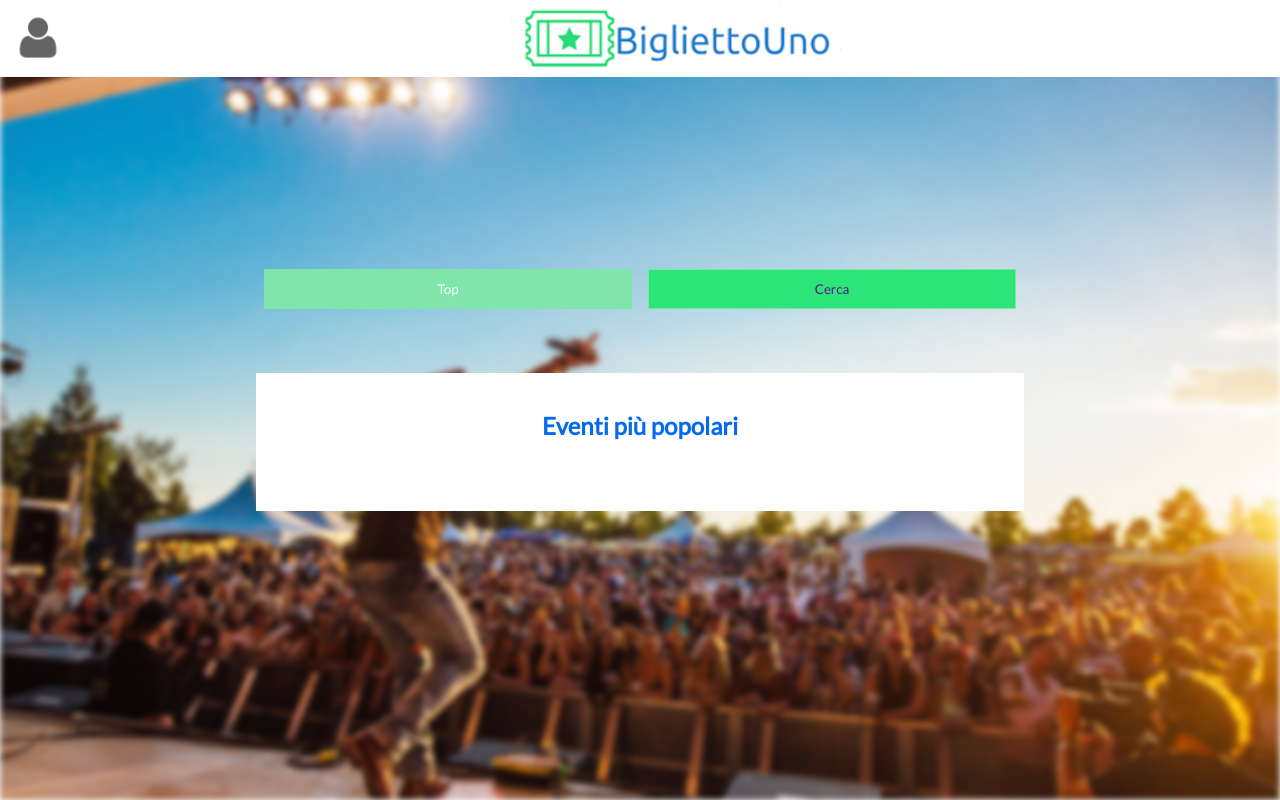
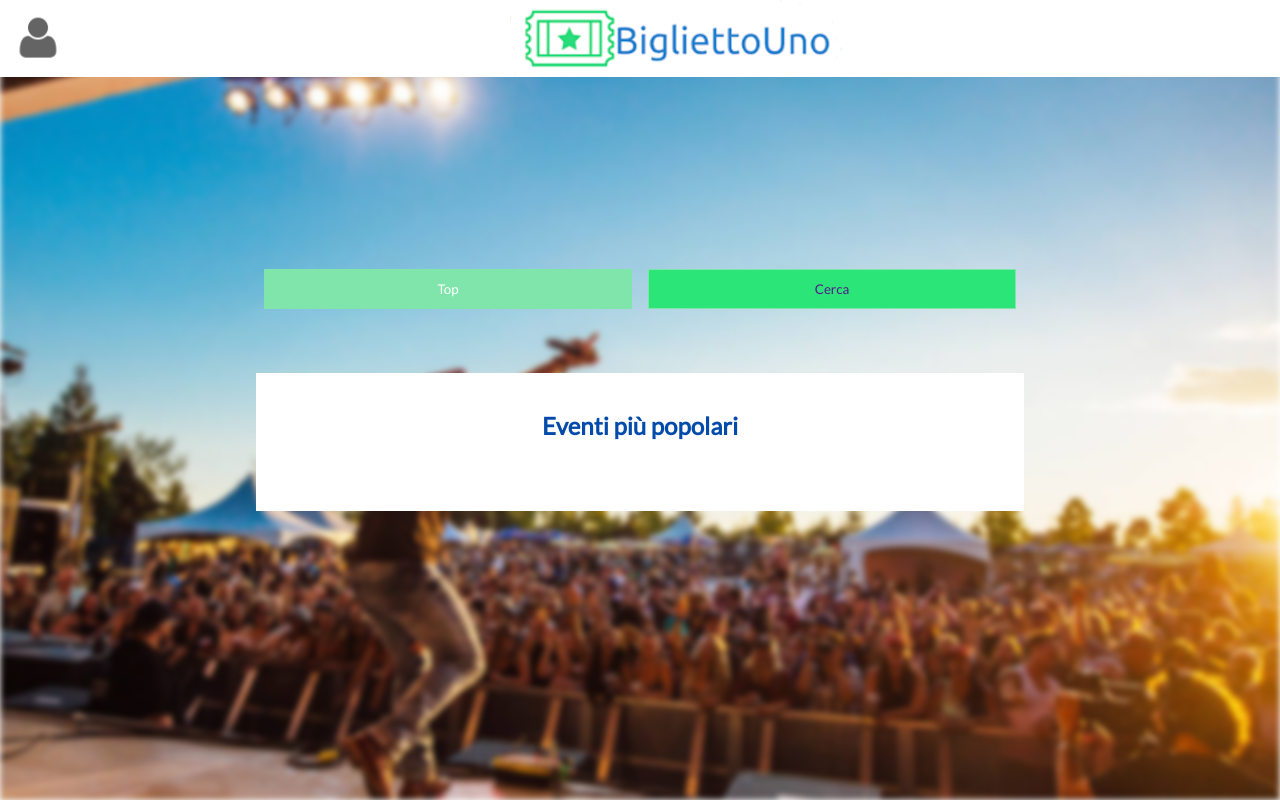
Before and after one commit to ivanpera/Web-devel-exam, a PHP site: page /events.php in a window 1280 px wide. Run offline with PHP 8.4, Linux system fonts and the light colour scheme; data that the repository does not hold is empty.

Commit message:
CSS: changes color of headers to comply to WCAG AA standards

```diff
--- a/css/base.css
+++ b/css/base.css
@@ -8,7 +8,7 @@
 }
 
 h1, h2, h3, h4, h5, h6 {
-    color: #046aef;
+    color: #034BAB;
 }
 
 .hidden {
--- a/css/events.css
+++ b/css/events.css
@@ -40,7 +40,7 @@ section > a > article > .description_span {
 .description_span {
     display: block;
     font-weight: bold;
-    color: #046aef;
+    color: #034BAB;
 }
 
 div#search_form {
```
